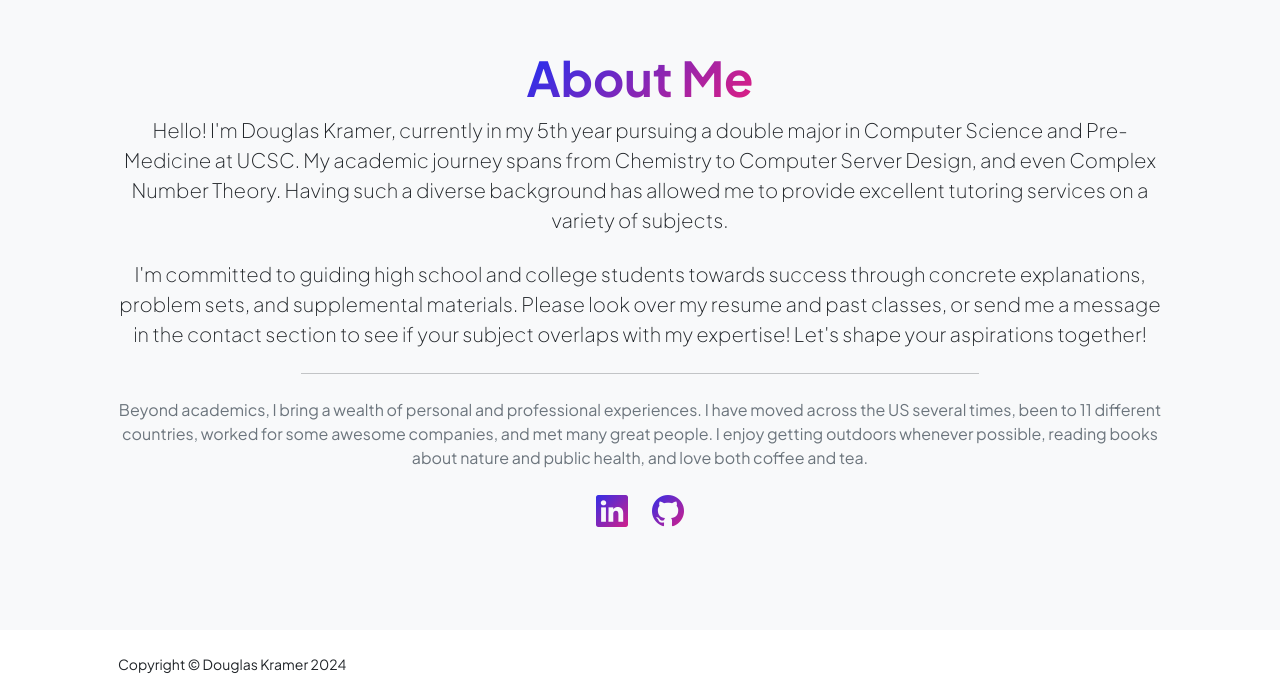
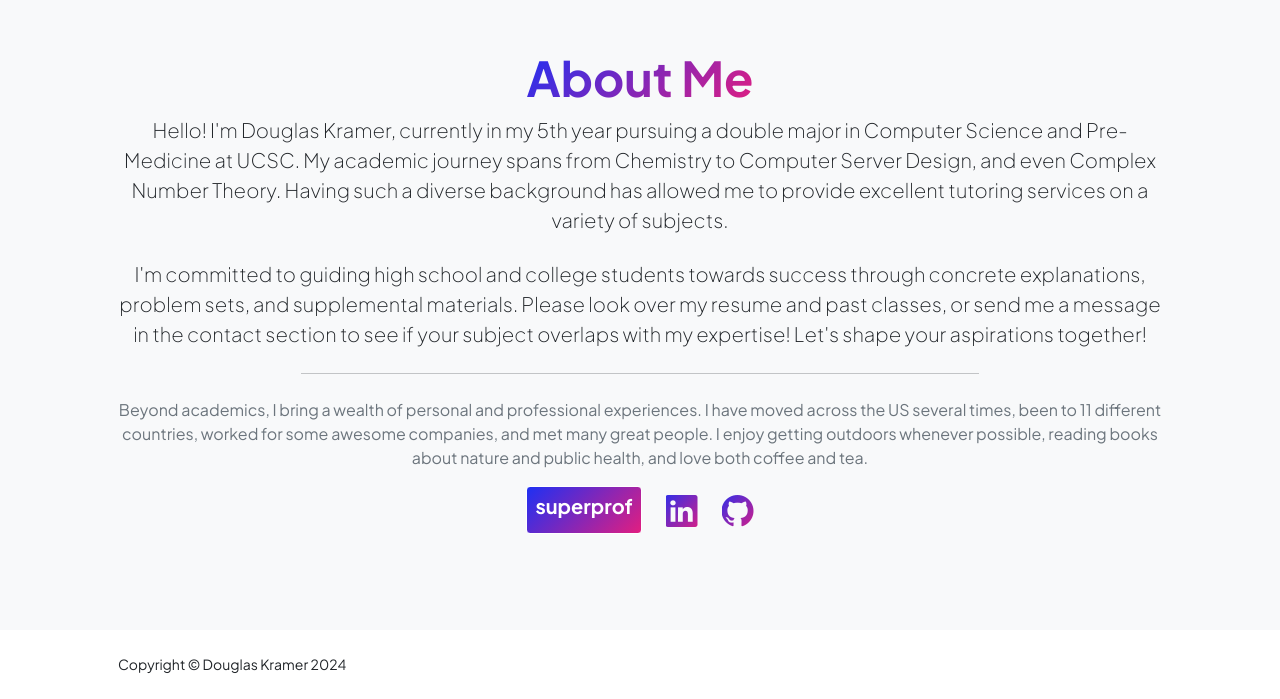
Before and after one commit to dekramer-business/kramer_tutor, a plain HTML site: page index.html in a window 1280 px wide. Shown: the part 1112-1811 px from the top of the page. Drawn offline with nearby package versions, Linux system fonts and the light colour scheme.

Commit message:
added superprof button

```diff
--- a/index.html
+++ b/index.html
@@ -191,6 +191,12 @@
                                     </p>
                                 <div class="d-flex justify-content-center fs-2 gap-4">
                                     <!-- <a class="text-gradient" href="#!"><i class="bi bi-twitter"></i></a> -->
+                                    <!-- <div class="d-grid gap-3 d-sm-flex justify-content-sm-center justify-content-xxl-start mb-3">
+                                        <a class="btn btn-primary btn-lg px-5 py-3 me-sm-3 fs-6 fw-bolder" href="resume.html">My Qualifications</a>
+                                        <a class="btn btn-outline-dark btn-lg px-5 py-3 fs-6 fw-bolder" href="reviews.html">Reviews</a>
+                                    </div> -->
+                                    <!-- <div class="btn btn-lg bg-gradient-primary-to-secondary rounded-1 text-wrap p-1"> -->
+                                    <a class="btn bg-gradient-primary-to-secondary btn-sm fs-5 fw-bolder text-white" style="border-color: inherit;" href="https://www.superprof.com/computer-science-and-pre-medical-student-santa-cruz-teach-computer-science-mathematics-chemistry-biology-and.html">superprof</a>
                                     <a class="text-gradient" href="https://www.linkedin.com/in/dekramer-business/"><i class="bi bi-linkedin"></i></a>
                                     <a class="text-gradient" href="https://github.com/dekramer-business"><i class="bi bi-github"></i></a>
                                 </div>
```
